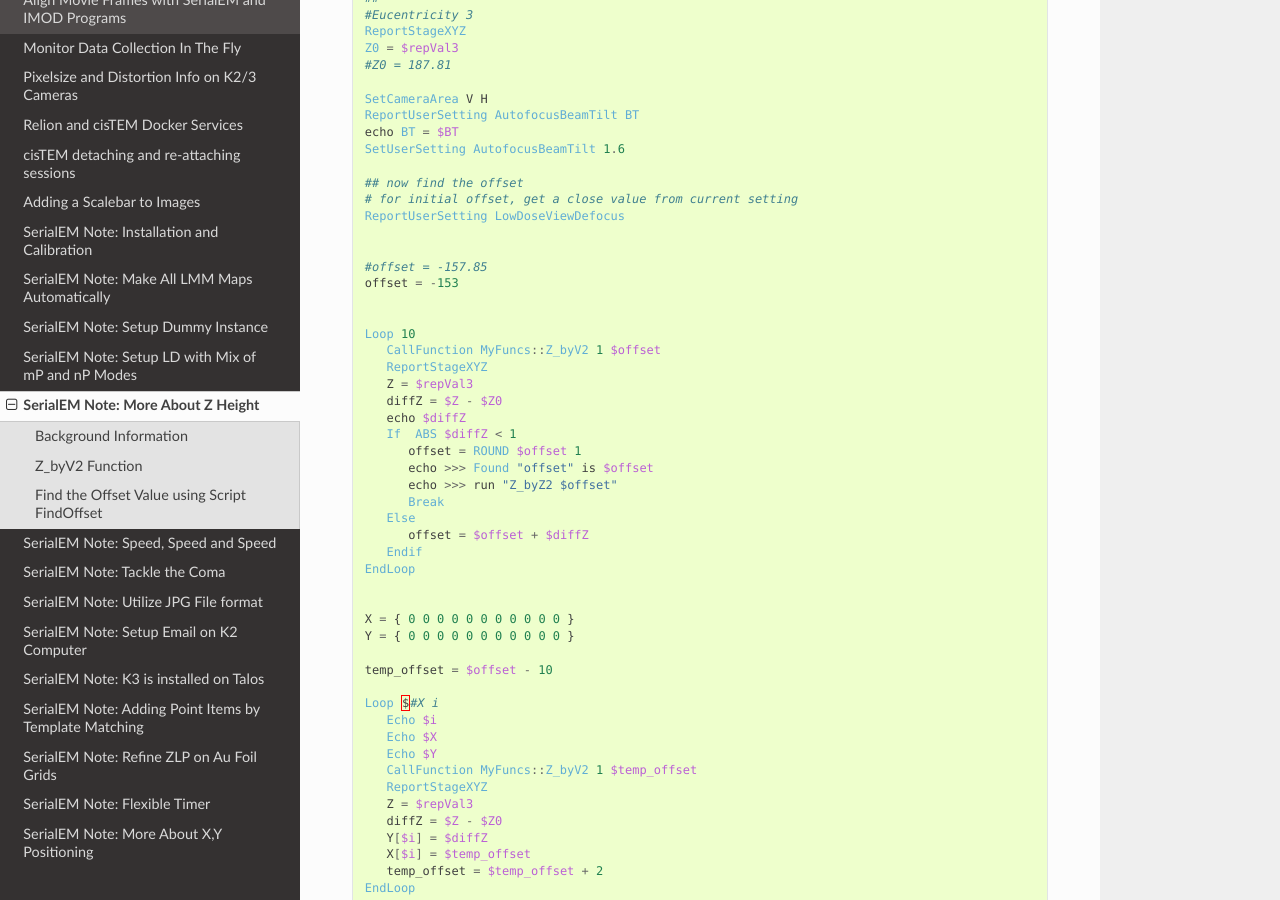
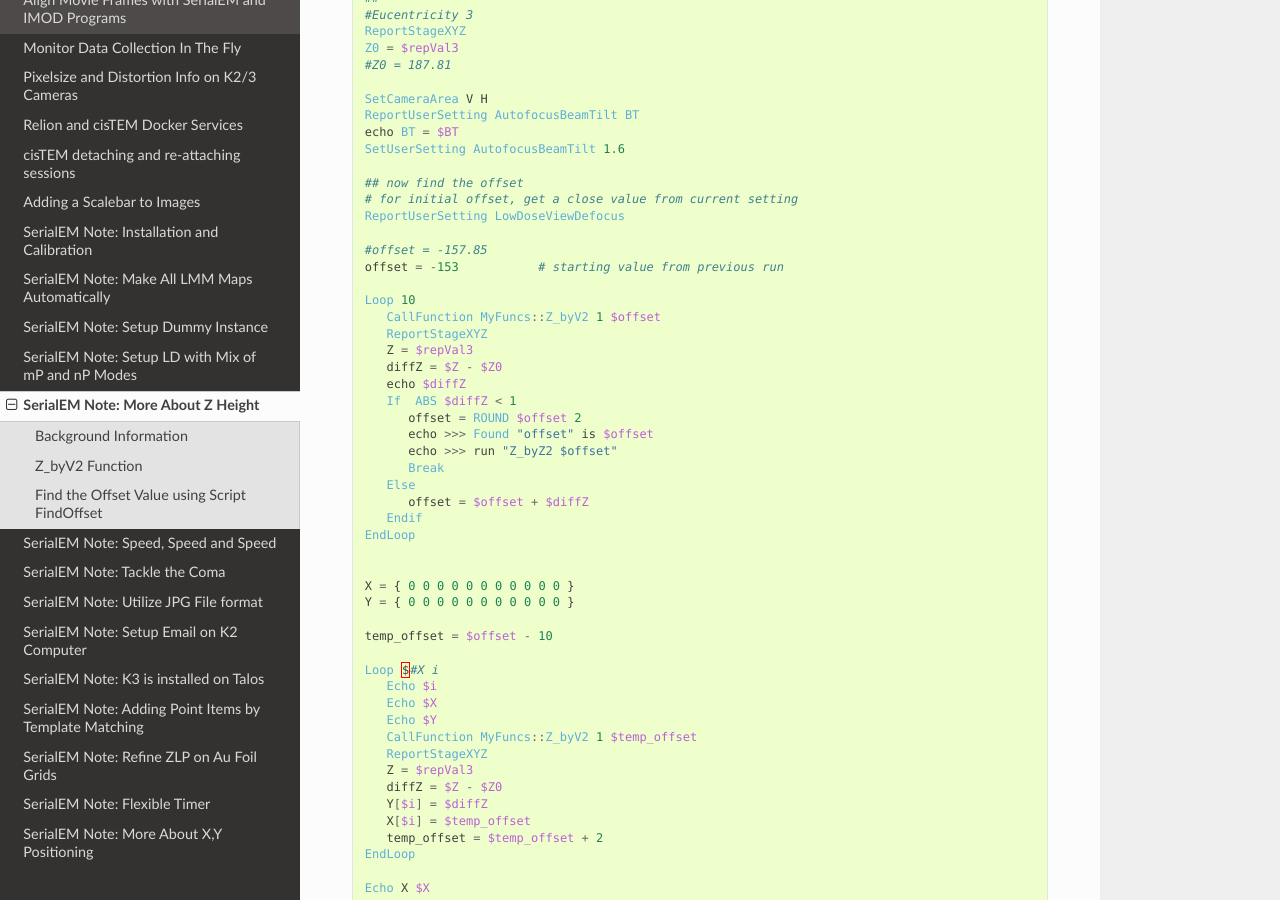
Before and after one commit to xuchen66/sphinx-emdocs, a Sphinx documentation site: the page built from source/serialEM-note-more-about-z-height.rst, in a window 1280 px wide and 900 px high, scrolled down 2634 px. Built offline with Sphinx 7.4.7 and the Read the Docs theme 2.0.0, drawn with Linux system fonts in a browser that asks for light colours; pages that are not in the unit, such as notebooks, are missing from menus.

Commit message:
Update serialEM-note-more-about-z-height.rst

```diff
--- a/source/serialEM-note-more-about-z-height.rst
+++ b/source/serialEM-note-more-about-z-height.rst
@@ -134,10 +134,8 @@
    # for initial offset, get a close value from current setting
    ReportUserSetting LowDoseViewDefocus
 
-
    #offset = -157.85
-   offset = -153
-
+   offset = -153           # starting value from previous run
 
    Loop 10
       CallFunction MyFuncs::Z_byV2 1 $offset
@@ -146,7 +144,7 @@
       diffZ = $Z - $Z0
       echo $diffZ
       If  ABS $diffZ < 1
-         offset = ROUND $offset 1
+         offset = ROUND $offset 2
          echo >>> Found "offset" is $offset
          echo >>> run "Z_byZ2 $offset"
          Break
@@ -186,7 +184,6 @@
    SetUserSetting AutofocusBeamTilt  $BT
    RestoreCameraSet
 
-
 It uses function Z_byV2 to see which offset value to recover the Z height determined early by other method. It first find an *offset* value within 1um(you can use 0.5), then it uses a fitting method to refine this value to make it more accurate. If this script runs and gives offset value as -290.5, then you should use the function with this value.
 
 .. note::
```
